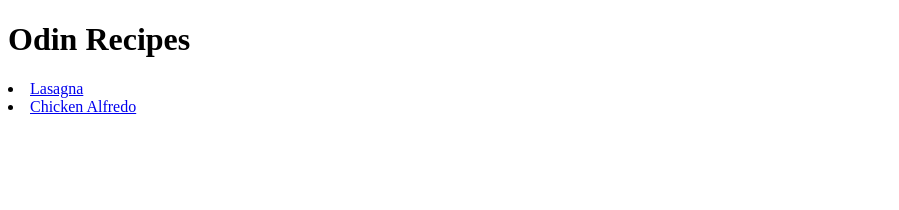
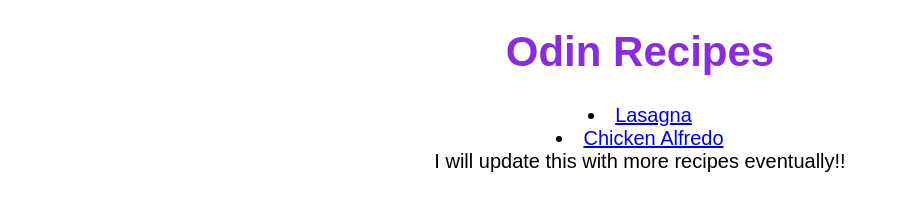
Before and after one commit to omthakor/odin-recipes, a plain HTML site: page index.html in a window 1280 px wide. Shown: the whole page, without its empty margins (0-899 px from the left). Drawn offline with Linux system fonts and the light colour scheme.

Commit message:
spruced up the main page a little bit :P

```diff
--- a/index.html
+++ b/index.html
@@ -1,11 +1,13 @@
 <!DOCTYPE html>
 <html lang="en">
 <head>
+    <link rel="stylesheet" href="styles.css">
     <meta charset="utf-8" />
-    <title>Cooking</title>
+    <title>Recipes</title>
 </head>
 <body>
     <h1>Odin Recipes</h1>
     <li><a href="./recipes/lasagna.html">Lasagna</a></li>
     <li><a href="recipes/chickenalfredo.html">Chicken Alfredo</a></li>
+    <div>I will update this with more recipes eventually!!</div>
 </html>
--- /dev/null
+++ b/styles.css
@@ -0,0 +1,18 @@
+h1 {
+    text-align: center;
+    color: blueviolet;
+    font-size: 42px;
+    font-family: sans-serif;
+}
+
+li {
+    text-align: center;
+    font-size: 20px;
+    font-family: sans-serif;
+}
+
+div {
+    text-align: center;
+    font-size: 20px;
+    font-family: sans-serif;
+}
```
